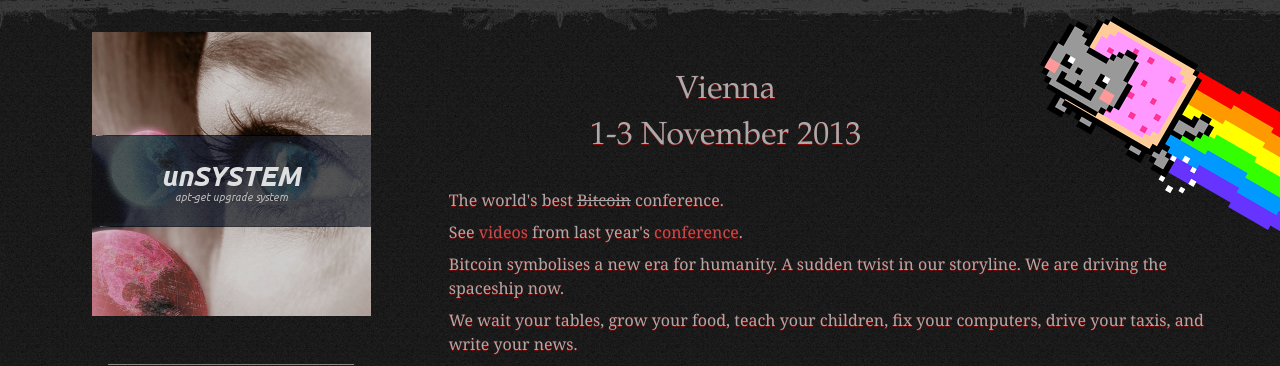
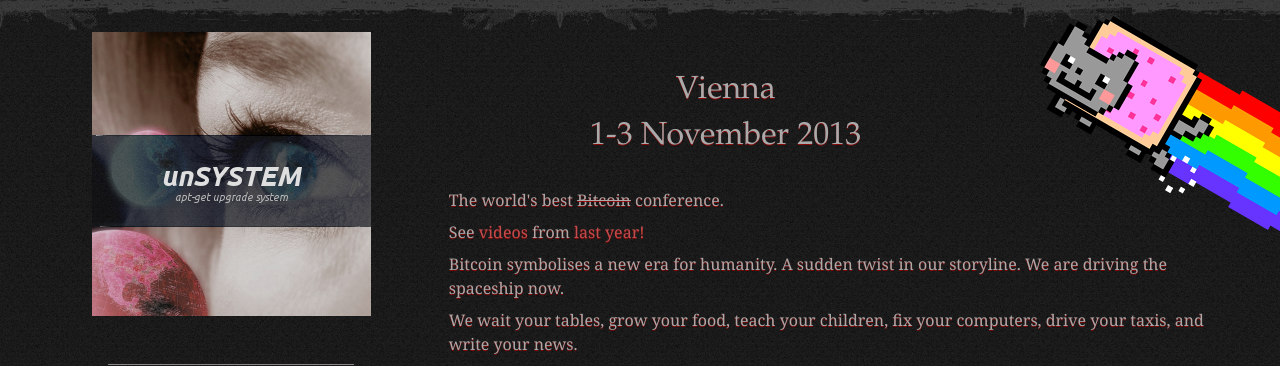
Before and after one commit to genjix/unsystematic-borg, a Django app: template unsystem/templates/home.html in a window 1280 px wide. Shown: the top 366 px of the page. Run offline with Django 3.2, Linux system fonts and the light colour scheme; the template is opened without the code that fills it, so the values that code supplies are empty.

Commit message:
snappier text.

```diff
--- a/unsystem/templates/base.html
+++ b/unsystem/templates/base.html
@@ -379,7 +379,7 @@ input[type=submit]:hover {
                 {% block intro %}
                     <p>The world's best <del>Bitcoin</del> conference.</p>
                     <p>See <a href="http://bitcoin2012.com/">videos</a> from
-                    last year's <a href="http://www.vice.com/en_uk/read/printable-guns-grey-matters-and-masked-hackers">conference</a>.</p>
+                    <a href="http://www.vice.com/en_uk/read/printable-guns-grey-matters-and-masked-hackers">last year!</a></p>
                     <p>Bitcoin symbolises a new era for humanity.
                     A sudden twist in our storyline. We are driving the spaceship now.</p>
                     <p>We wait your tables, grow your food, teach your children,
```
